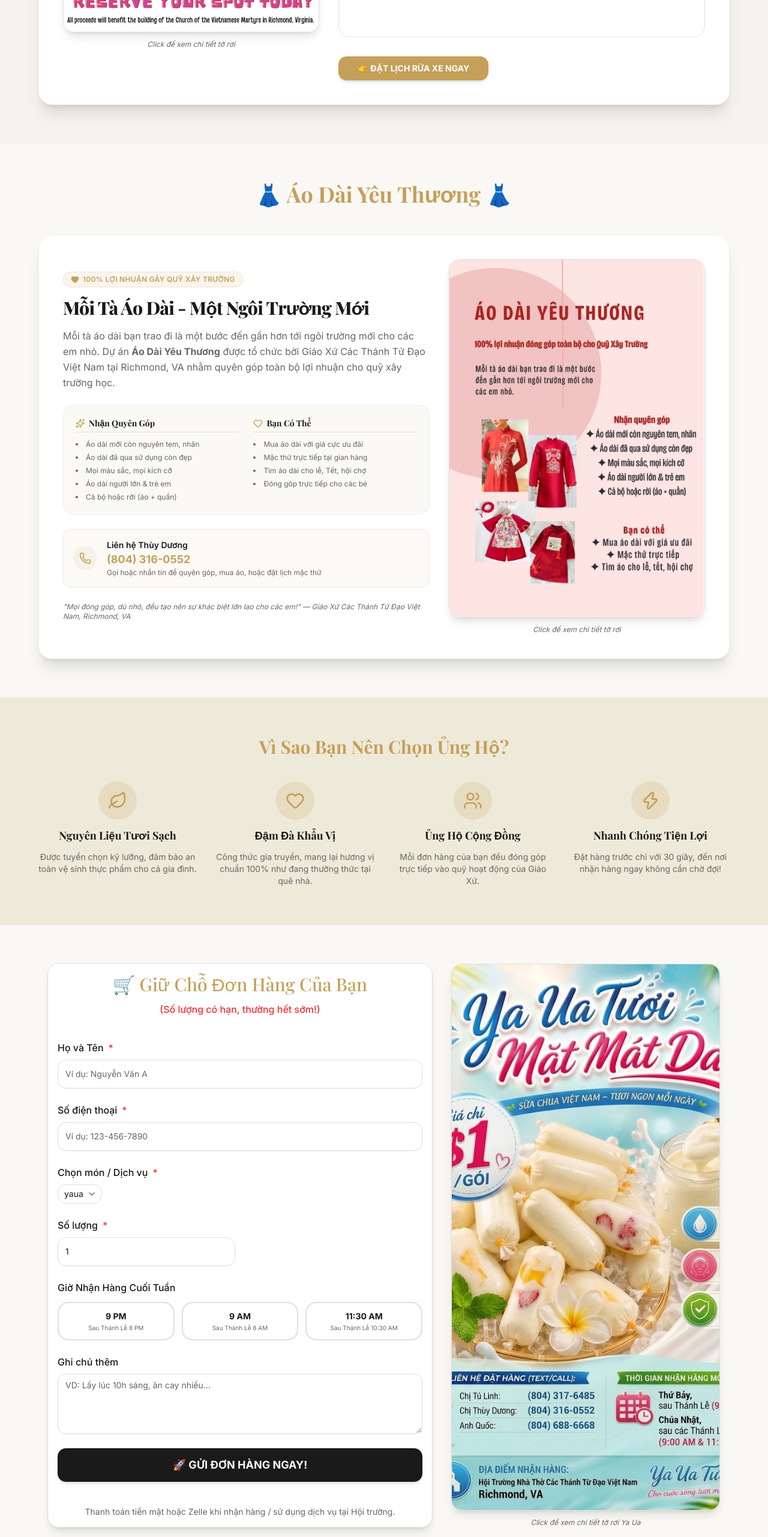
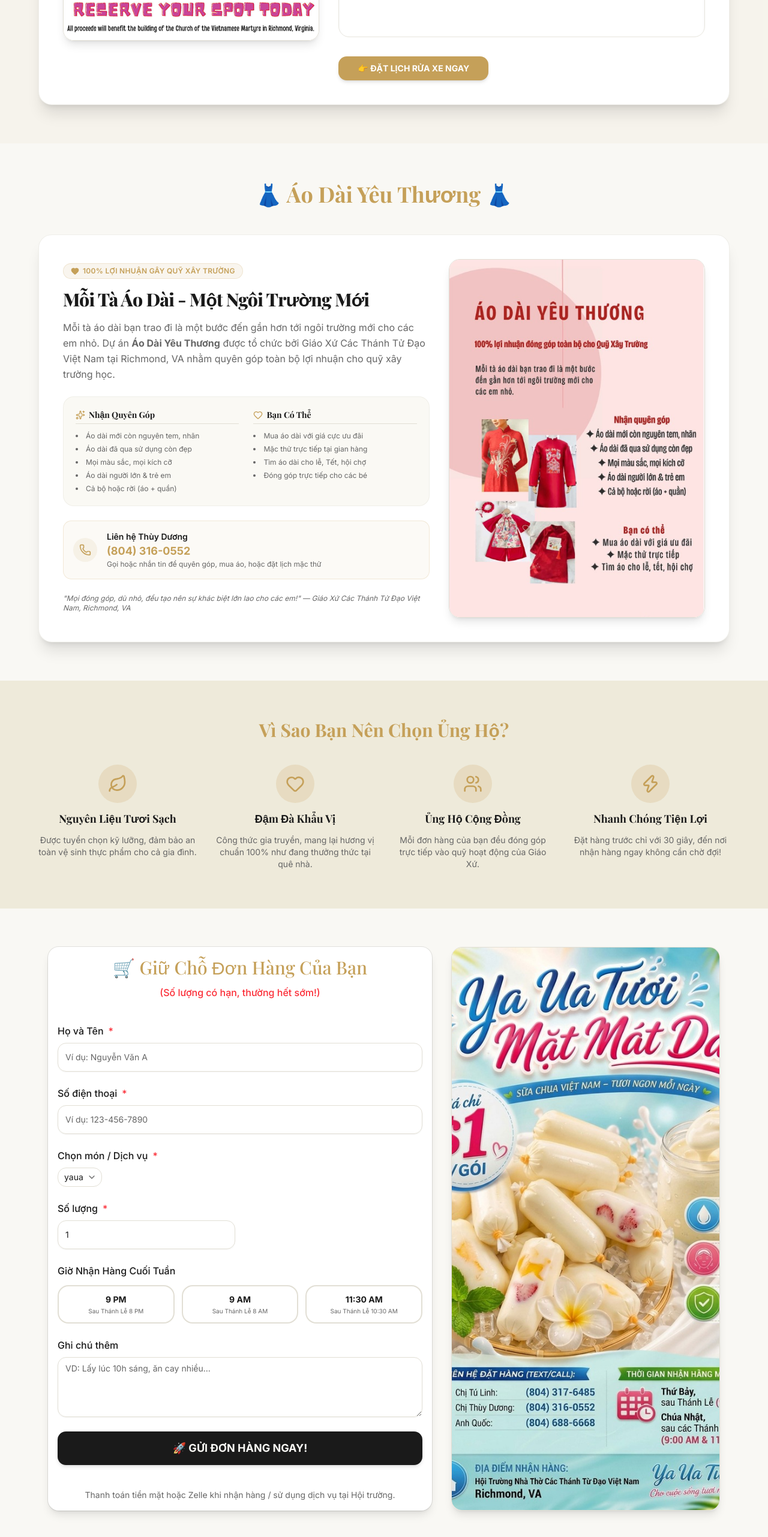
Before and after one commit to hieuliem/community-market, a Next.js app: page / in a window 1280 px wide. Shown: the part 1361-3924 px from the top of the page at 60% size. Built offline with nearby package versions, Linux system fonts and the light colour scheme; grey boxes are pictures that could not be loaded; a web font is replaced by a local one.

Commit message:
remove flyer description paragraphs from AoDai, CarWash, and OrderForm sections

```diff
--- a/src/components/sections/AoDai.tsx
+++ b/src/components/sections/AoDai.tsx
@@ -99,7 +99,6 @@ export function AoDai() {
                 </span>
               </div>
             </div>
-            <p className="text-xs text-muted-foreground text-center mt-3 italic">Click để xem chi tiết tờ rơi</p>
           </div>
 
         </div>
--- a/src/components/sections/CarWash.tsx
+++ b/src/components/sections/CarWash.tsx
@@ -32,7 +32,6 @@ export function CarWash() {
                 </span>
               </div>
             </div>
-            <p className="text-xs text-muted-foreground text-center mt-3 italic">Click để xem chi tiết tờ rơi</p>
           </div>
 
           {/* Right: Info and Google Maps */}
--- a/src/components/sections/OrderForm.tsx
+++ b/src/components/sections/OrderForm.tsx
@@ -173,7 +173,6 @@ export function OrderForm() {
               </span>
             </div>
           </div>
-          <p className="text-xs text-muted-foreground text-center mt-3 italic">Click để xem chi tiết tờ rơi Ya Ua</p>
         </div>
 
       </div>
```
